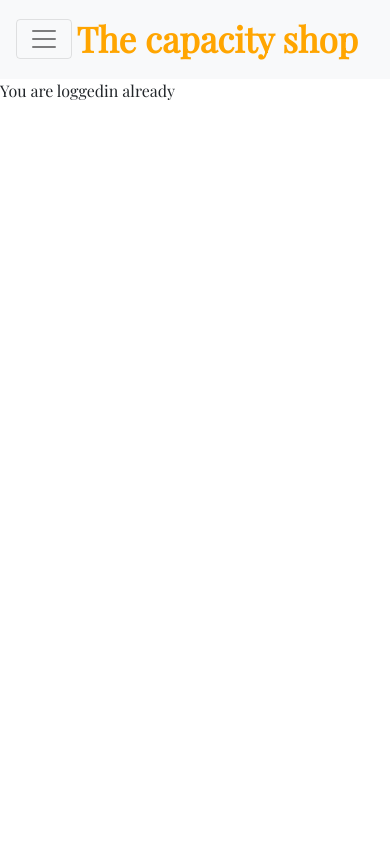
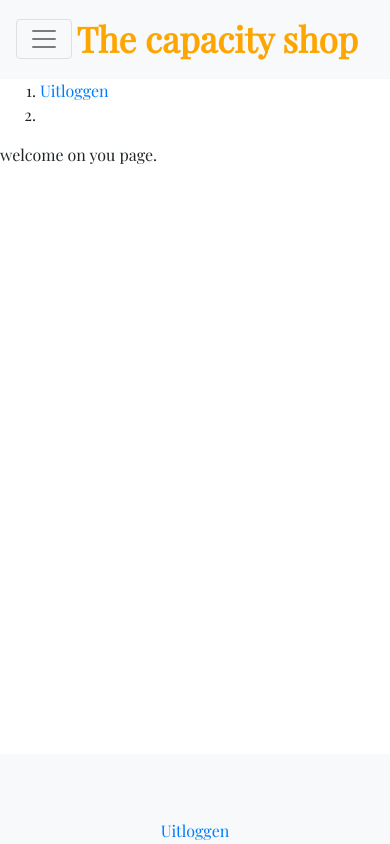
Before and after one commit to Mafsoldier/capacityshop, a PHP site: page /gebruikerpagina.php in a window 390 px wide. Run offline with PHP 8.4, Linux system fonts and the light colour scheme; the visitor is signed in with stand-in values (Sample User, id 1); some libraries are stand-ins or nearby versions.

Commit message:
v 0.0.4
Login uitgebreid, moet nog beveiligd worden.inmiddels kun je ook
uitloggen.

```diff
--- a/www/footer.php
+++ b/www/footer.php
@@ -7,8 +7,14 @@
 
   <div class="container-fluid fixed-bottom myfooterheight">
     <div class="row bg-light myfooterheight">
-      <div class="col-sm myfooterheight">
-
+      <div class="col-sm myfooterheight logintekst">
+        <?php
+        if (isset($_SESSION['loggedin'])) {
+          echo  "<a href='uitloggen.php'>Uitloggen</a> ";
+        }else {
+          echo  "<a href='login.php'>Login</a>";
+        }
+    ?>
       </div>
       <div class="col-sm-8 myfooterheight">
 
--- a/www/gebruikerpagina.php
+++ b/www/gebruikerpagina.php
@@ -1,25 +1,33 @@
 <?php
 require_once("header.php");
 require_once("..//db_config.php");
-
-if (isset($_SESSION['loggedin'])) {
-
-    echo "You are loggedin already";
-
-  }else {
-
-    if (isset($_POST['submit'])){
-    echo "login succeed.";
-    $_SESSION['loggedin'] = true;
-
-  }else {
-    echo "Please login";
-  }
-}
+?>
 
 
 
 
+<div>
+<ol>
+  <li>
+  <a href="uitloggen.php">Uitloggen</a>
+  </li>
+  <li>
+
+  </li>
+</ol>
+
+</div>
+
+<?php
+Echo "welcome on you page.";
+
+?>
 
 
+
+<?php
+
+
+require_once("footer.php");
+
  ?>
--- a/www/style.css
+++ b/www/style.css
@@ -35,3 +35,7 @@ h1 {
 .contactform {
   padding-top: 10%;
 }
+
+.logintekst {
+padding-top: 65px;
+}
```
Also changed, not shown: www/login.php (+15 -1 lines), www/uitloggen.php (added, +39 -0 lines).
